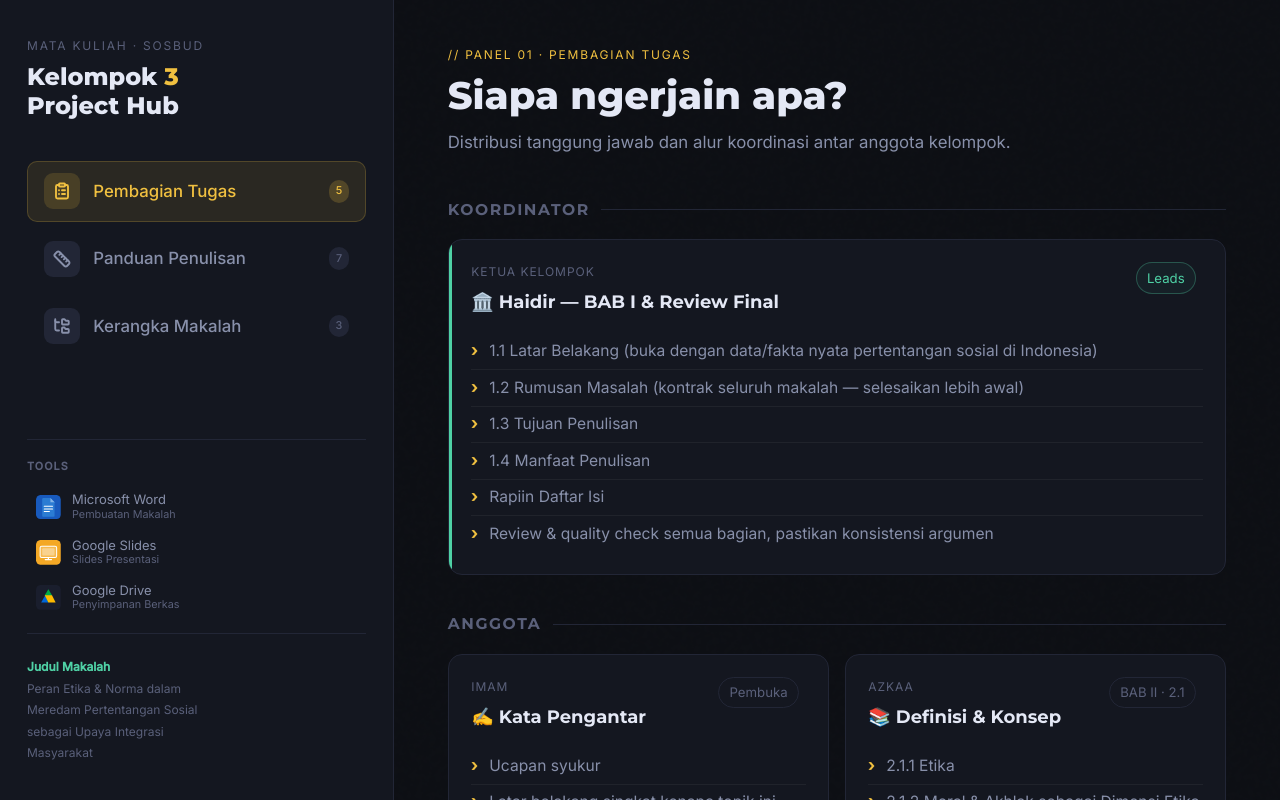
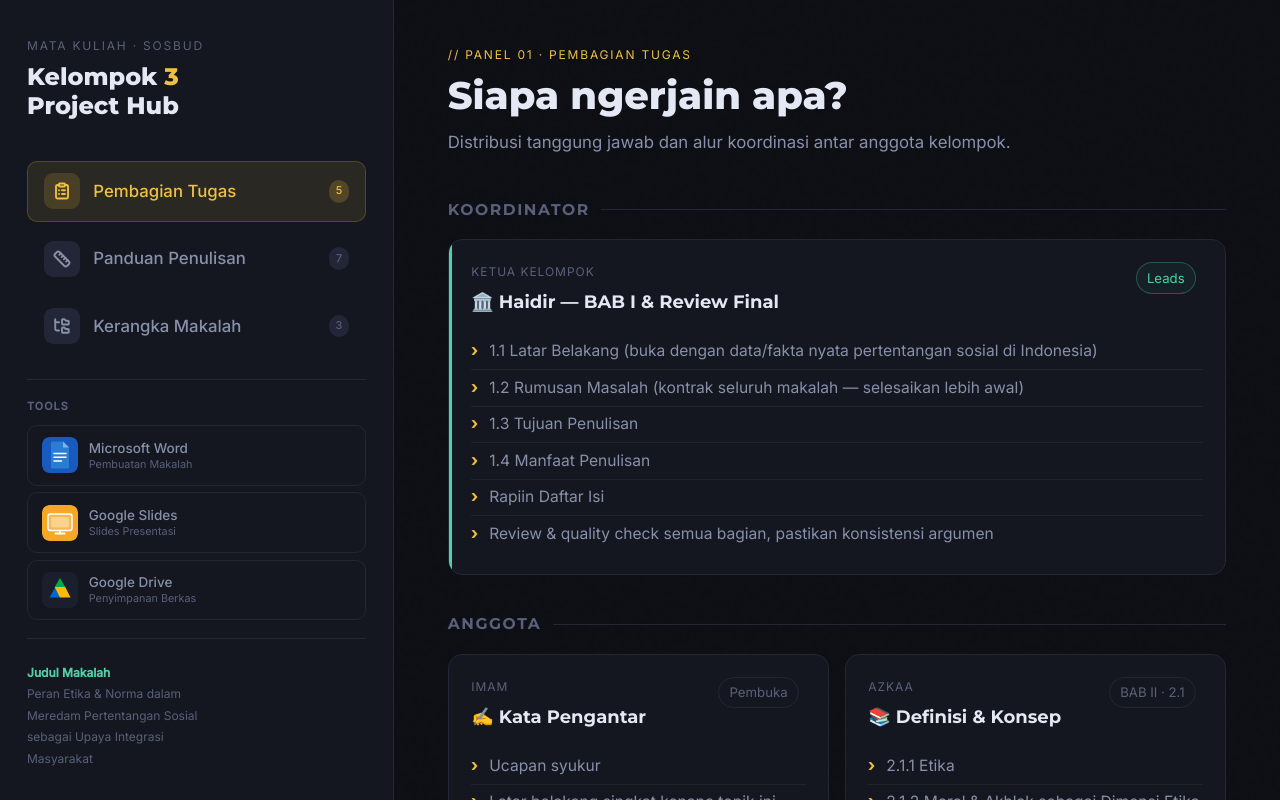
Before and after one commit to Deearss/kelompok3-sosbud, a Next.js app: page / in a window 1280 px wide. Shown: the top 800 px of the page. Built offline with nearby package versions, Linux system fonts and the light colour scheme.

Commit message:
UX: Make sidebar tool links more clickable with card-style buttons

```diff
--- a/src/components/layout/Sidebar.tsx
+++ b/src/components/layout/Sidebar.tsx
@@ -1,7 +1,7 @@
 "use client";
 
 import React from "react";
-import { ClipboardList, Ruler, FolderTree } from "lucide-react";
+import { ClipboardList, Ruler, FolderTree, ExternalLink } from "lucide-react";
 import { cn } from "@/lib/utils";
 
 export type TabId = "tugas" | "panduan" | "kerangka";
@@ -79,47 +79,72 @@ export function Sidebar({ activeTab, setActiveTab }: SidebarProps) {
           Tools
         </div>
 
-        <a href="https://1drv.ms/w/c/23d53d2ba9c333ff/IQDbmR8lRCKaTaGiNEWfjXwMAZ_8kzGE0AhTazhxS8VlT2I?e=X91e5p" target="_blank" rel="noreferrer" className="flex items-center gap-2.5 px-2 py-1.5 rounded-lg no-underline text-textDim text-[0.72rem] transition-colors duration-150 mb-0.5 hover:bg-border hover:text-textColor group">
-          <svg viewBox="0 0 24 24" fill="none" xmlns="http://www.w3.org/2000/svg" className="w-5.5 h-5.5 shrink-0 rounded">
-            <rect width="24" height="24" rx="4" fill="#185ABD"/>
+        {([
+          {
+            href: "https://1drv.ms/w/c/23d53d2ba9c333ff/IQDbmR8lRCKaTaGiNEWfjXwMAZ_8kzGE0AhTazhxS8VlT2I?e=X91e5p",
+            label: "Microsoft Word",
+            sub: "Pembuatan Makalah",
+            accentColor: "hover:border-[#185ABD]/40",
+            icon: (
+              <svg viewBox="0 0 24 24" fill="none" xmlns="http://www.w3.org/2000/svg" className="w-8 h-8 shrink-0 rounded-md">
+                <rect width="24" height="24" rx="5" fill="#185ABD"/>
                 <path d="M14 3H7a1 1 0 0 0-1 1v16a1 1 0 0 0 1 1h10a1 1 0 0 0 1-1V7L14 3Z" fill="#2B7CD3"/>
                 <path d="M14 3v4h4L14 3Z" fill="#82B4E8"/>
                 <path d="M8 11h8M8 13.5h8M8 16h5" stroke="white" strokeWidth="1" strokeLinecap="round"/>
               </svg>
-          <div className="flex flex-col gap-px">
-            <span className="text-[0.72rem] text-textDim leading-[1.2] group-hover:text-textColor">Microsoft Word</span>
-            <span className="text-[0.6rem] text-muted leading-[1.2]">Pembuatan Makalah</span>
-          </div>
-        </a>
-
-        <a href="https://docs.google.com/presentation/d/1jCadIssP0vsUnT3XPwmgVdO8mV8sYSpIQYCUo5nQQ4g/edit?usp=sharing" target="_blank" rel="noreferrer" className="flex items-center gap-2.5 px-2 py-1.5 rounded-lg no-underline text-textDim text-[0.72rem] transition-colors duration-150 mb-0.5 hover:bg-border hover:text-textColor group">
-          <svg viewBox="0 0 24 24" fill="none" xmlns="http://www.w3.org/2000/svg" className="w-5.5 h-5.5 shrink-0 rounded">
-            <rect width="24" height="24" rx="4" fill="#F4A825"/>
+            ),
+          },
+          {
+            href: "https://docs.google.com/presentation/d/1jCadIssP0vsUnT3XPwmgVdO8mV8sYSpIQYCUo5nQQ4g/edit?usp=sharing",
+            label: "Google Slides",
+            sub: "Slides Presentasi",
+            accentColor: "hover:border-[#F4A825]/40",
+            icon: (
+              <svg viewBox="0 0 24 24" fill="none" xmlns="http://www.w3.org/2000/svg" className="w-8 h-8 shrink-0 rounded-md">
+                <rect width="24" height="24" rx="5" fill="#F4A825"/>
                 <rect x="4" y="6" width="16" height="11" rx="1.5" fill="white" fillOpacity="0.2" stroke="white" strokeWidth="1"/>
                 <rect x="6" y="8" width="12" height="7" rx="1" fill="white" fillOpacity="0.35"/>
                 <line x1="12" y1="17" x2="12" y2="19" stroke="white" strokeWidth="1.2"/>
                 <line x1="9" y1="19" x2="15" y2="19" stroke="white" strokeWidth="1.2" strokeLinecap="round"/>
               </svg>
-          <div className="flex flex-col gap-px">
-            <span className="text-[0.72rem] text-textDim leading-[1.2] group-hover:text-textColor">Google Slides</span>
-            <span className="text-[0.6rem] text-muted leading-[1.2]">Slides Presentasi</span>
-          </div>
-        </a>
-
-        <a href="https://drive.google.com/drive/u/1/folders/1bw-PLHiOR_fS-qzUczeqxmtR_4-vMiC9" target="_blank" rel="noreferrer" className="flex items-center gap-2.5 px-2 py-1.5 rounded-lg no-underline text-textDim text-[0.72rem] transition-colors duration-150 mb-0.5 hover:bg-border hover:text-textColor group">
-          <svg viewBox="0 0 24 24" fill="none" xmlns="http://www.w3.org/2000/svg" className="w-5.5 h-5.5 shrink-0 rounded">
-            <rect width="24" height="24" rx="4" fill="#1a1e2d"/>
-            <path d="M12 4 L19 17 H5 Z" fill="none"/>
+            ),
+          },
+          {
+            href: "https://drive.google.com/drive/u/1/folders/1bw-PLHiOR_fS-qzUczeqxmtR_4-vMiC9",
+            label: "Google Drive",
+            sub: "Penyimpanan Berkas",
+            accentColor: "hover:border-[#00AC47]/40",
+            icon: (
+              <svg viewBox="0 0 24 24" fill="none" xmlns="http://www.w3.org/2000/svg" className="w-8 h-8 shrink-0 rounded-md">
+                <rect width="24" height="24" rx="5" fill="#1a1e2d"/>
                 <path d="M8 17 L5 17 L9 10 L12 17 Z" fill="#0066DA"/>
                 <path d="M12 4 L15.5 10 L12 17 L8.5 10 Z" fill="#00AC47"/>
                 <path d="M15.5 10 L19 17 L12 17 L8.5 10 Z" fill="#FFBA00"/>
               </svg>
-          <div className="flex flex-col gap-px">
-            <span className="text-[0.72rem] text-textDim leading-[1.2] group-hover:text-textColor">Google Drive</span>
-            <span className="text-[0.6rem] text-muted leading-[1.2]">Penyimpanan Berkas</span>
+            ),
+          },
+        ] as const).map(({ href, label, sub, icon, accentColor }) => (
+          <a
+            key={label}
+            href={href}
+            target="_blank"
+            rel="noreferrer"
+            className={cn(
+              "flex items-center gap-2.5 px-3 py-2.5 rounded-[10px] no-underline mb-1.5 border border-border bg-surface/50",
+              "transition-all duration-200 group hover:bg-border/70 hover:-translate-y-px",
+              accentColor
+            )}
+          >
+            {icon}
+            <div className="flex flex-col gap-px flex-1 min-w-0">
+              <span className="text-[0.75rem] font-medium text-textDim leading-tight group-hover:text-textColor transition-colors truncate">{label}</span>
+              <span className="text-[0.6rem] text-muted leading-tight truncate">{sub}</span>
             </div>
+            <ExternalLink size={12} className="shrink-0 text-muted opacity-0 group-hover:opacity-100 transition-opacity" />
           </a>
+        ))}
       </div>
+
 
       <div className="font-inter text-[0.667rem] text-muted border-t border-border pt-5 leading-[1.8]">
         <strong className="text-accent2">Judul Makalah</strong><br />
```
Lines whose indentation alone changed are shown as unchanged.
